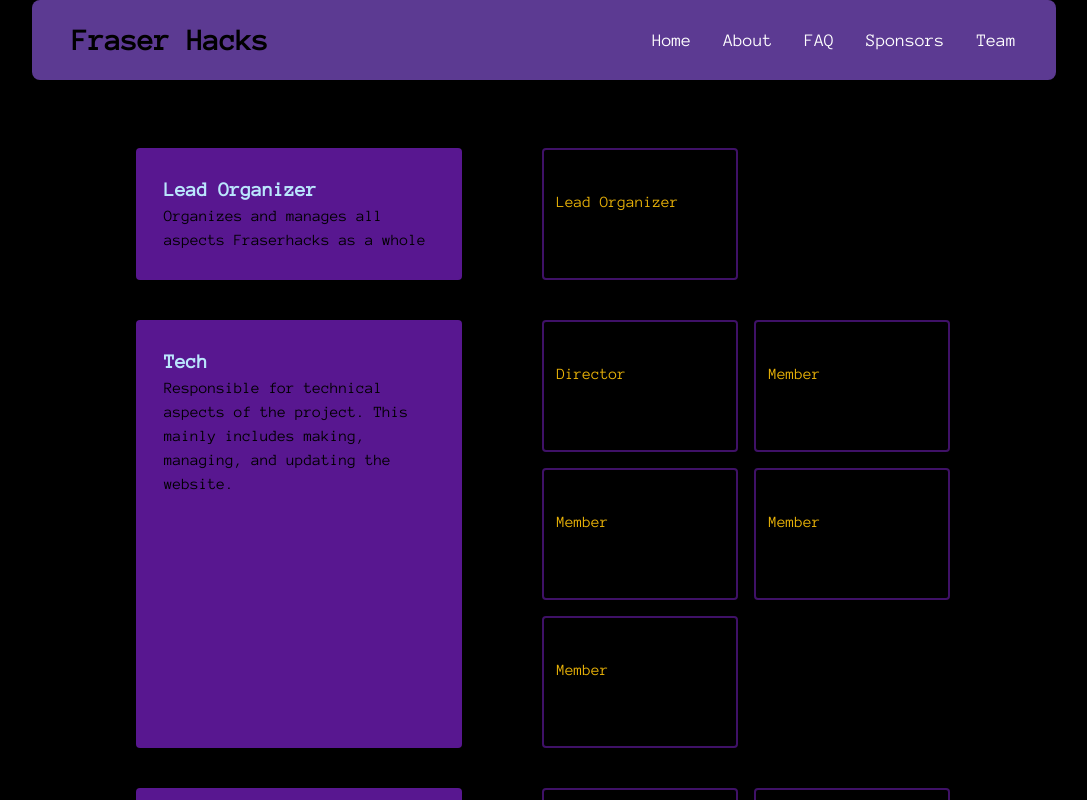
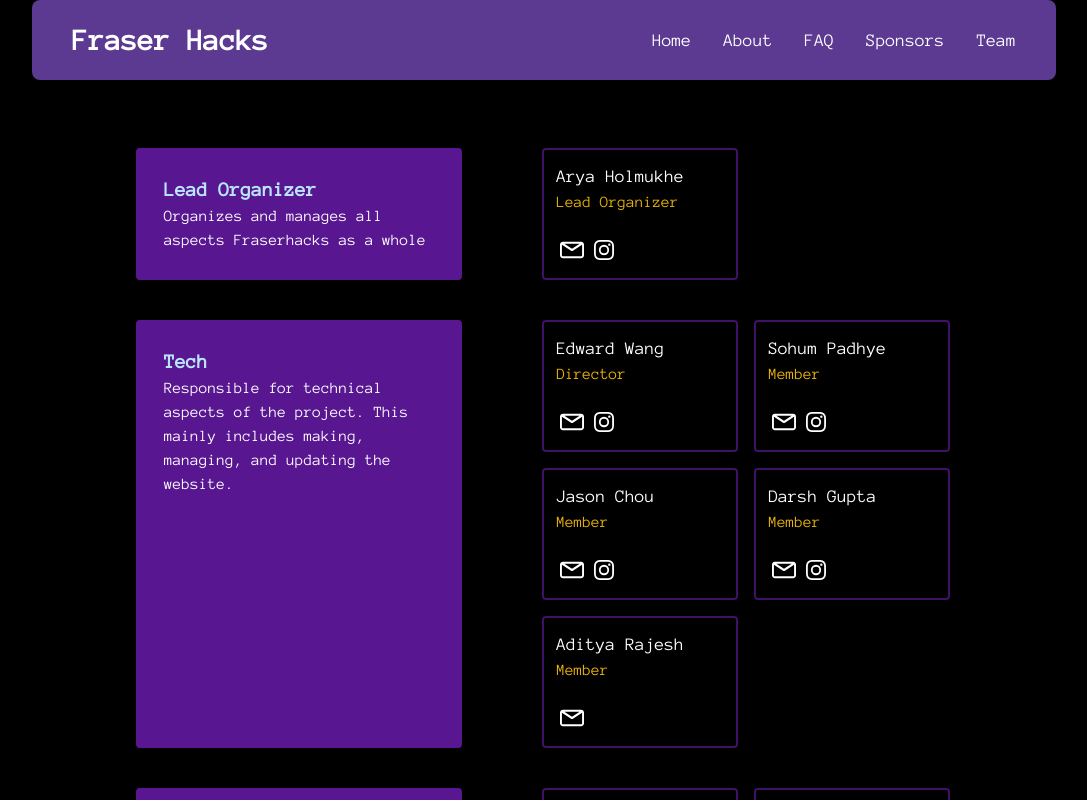
Before and after one commit to FraserHacks/fraserhacks24website, a Next.js app: page /team in a window 1280 px wide. Shown: the top 800 px of the page, without its empty margins (96-1183 px from the left). Built offline with nearby package versions, Linux system fonts and the light colour scheme.

Commit message:
light and dark theme text color issues on navbar and team page

```diff
--- a/components/Navbar.tsx
+++ b/components/Navbar.tsx
@@ -42,7 +42,7 @@
         <div className="desktop-container flex justify-between w-full items-center h-full">
           <Link
             href="/"
-            className="text-xl md:text-2xl lg:text-3xl font-bold hover:text-purple-400"
+            className="text-white text-xl md:text-2xl lg:text-3xl font-bold hover:text-purple-400"
           >
             Fraser Hacks
           </Link>
--- a/components/TeamPage/TeamDepartment.tsx
+++ b/components/TeamPage/TeamDepartment.tsx
@@ -26,7 +26,7 @@
           <h2 className="text-sky-200 font-bold text-xl">
             {teamSector.sectorName}
           </h2>
-          <p>{teamSector.description}</p>
+          <p className="text-white">{teamSector.description}</p>
         </div>
         <ul className="grid grid-cols-1 lg:grid-cols-2 gap-4 w-full sm:w-3/6">
           {teamSector.teamMembers.map((member) => (
--- a/components/TeamPage/TeamMember.tsx
+++ b/components/TeamPage/TeamMember.tsx
@@ -19,13 +19,13 @@
   return (
     <li className="flex flex-col justify-between border-2 p-3 border-purple-700 border-opacity-50 rounded w-70 transform hover:border-opacity-100 hover:scale-110 transition duration-200">
       <div className="mb-5">
-        <div className="text-lg">{name}</div>
+        <div className="text-lg text-white">{name}</div>
         <div className="text-yellow-500">{position}</div>
       </div>
       <div className="flex flex-row">
         <a href={`mailto:${email}`} target="_blank" rel="noopener noreferrer">
           <svg
-            className="w-6 h-6 m-1 hover:text-red-500 transition duration-500 ease-in-out"
+            className="w-6 h-6 m-1 text-white hover:text-red-500 transition duration-500 ease-in-out"
             viewBox="0 0 75.294 75.294"
           >
             <path
@@ -47,7 +47,7 @@
             rel="noopener noreferrer"
           >
             <svg
-              className="w-6 h-6 m-1 hover:text-pink-500 transition duration-500 ease-in-out"
+              className="w-6 h-6 m-1 text-white hover:text-pink-500 transition duration-500 ease-in-out"
               viewBox="0 0 1024 1024"
             >
               <path
```
